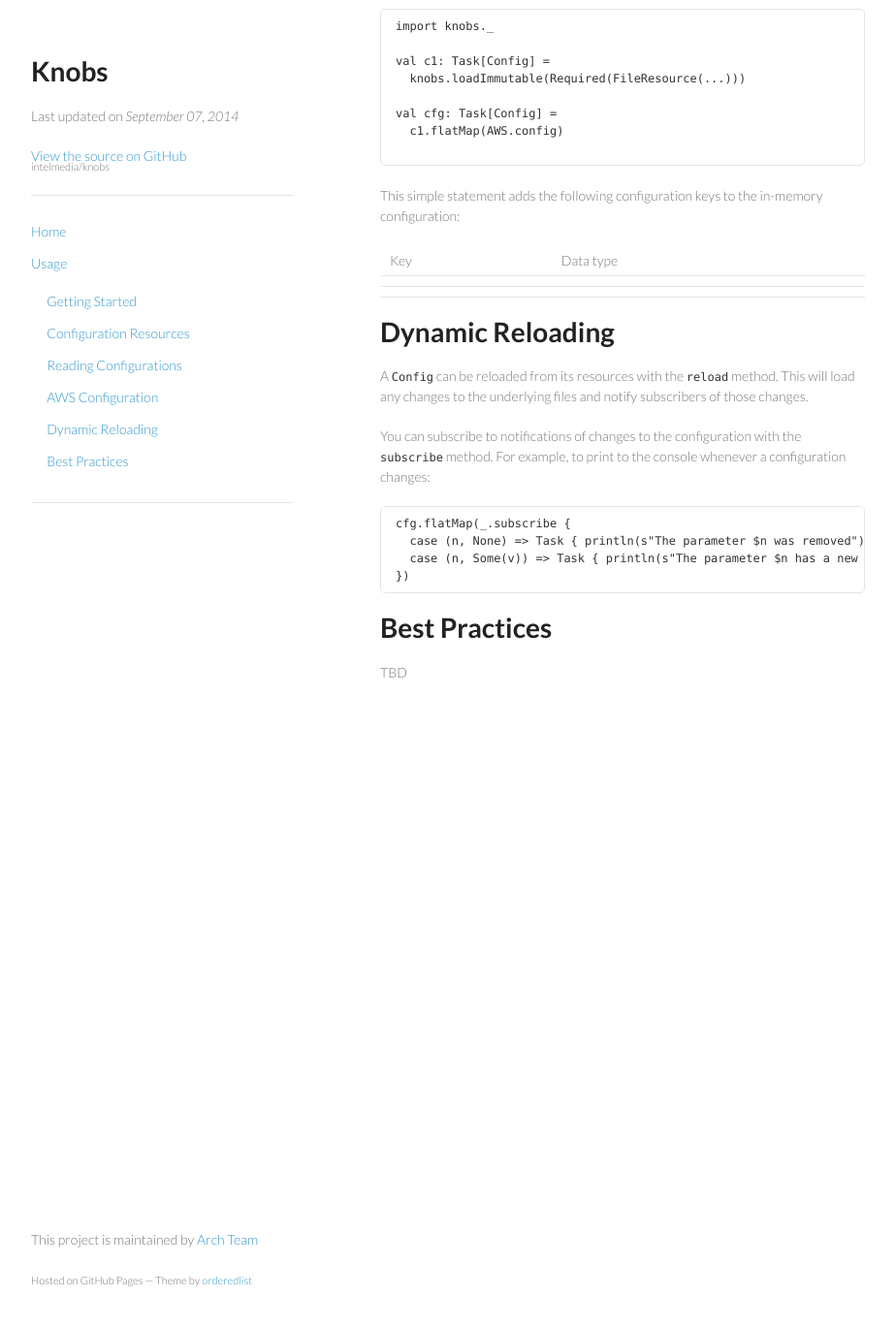
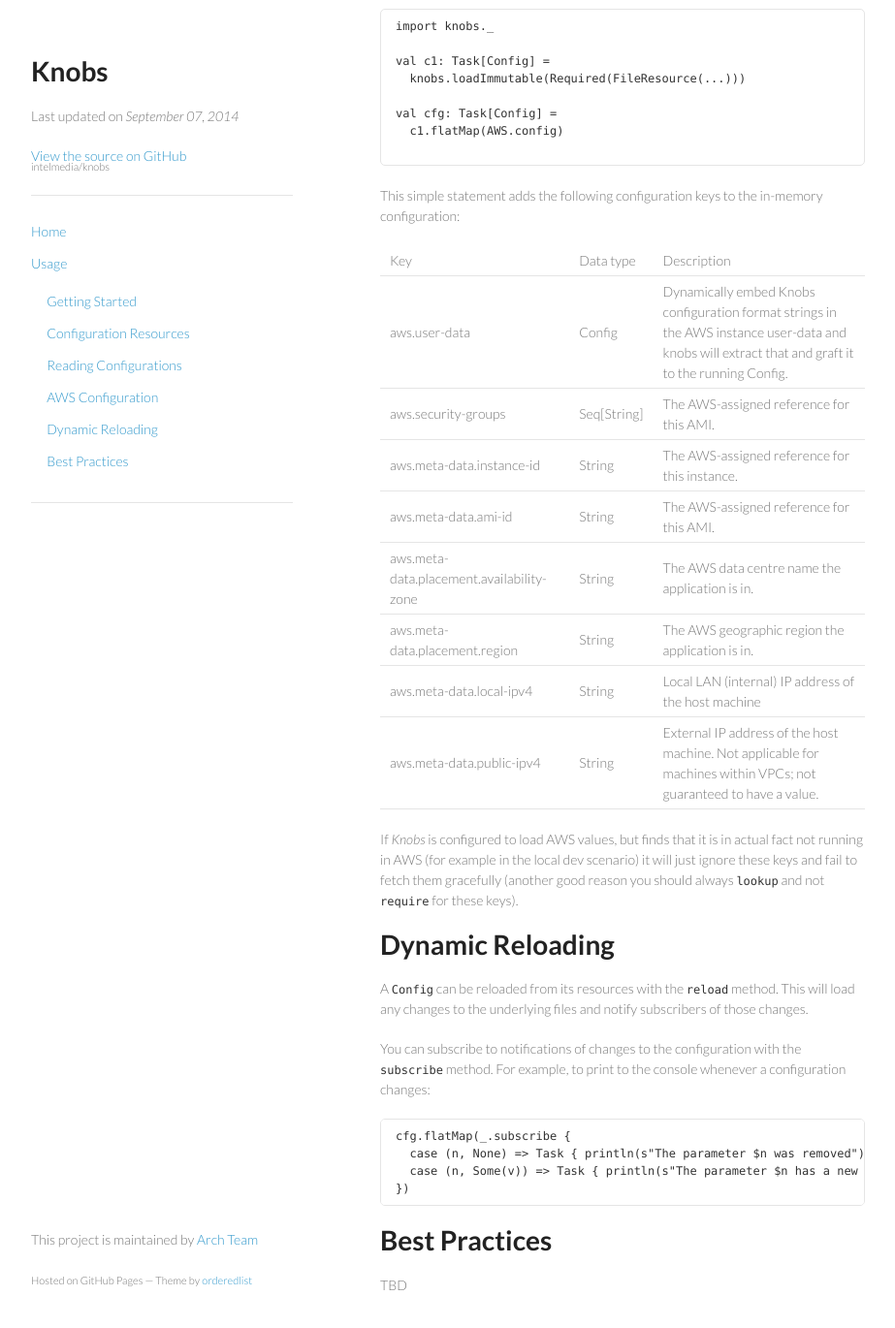
Before and after one commit to Verizon/knobs, a Jekyll site: the page built from usage/index.md, in a window 1280 px wide and 1400 px high, scrolled down 4912 px. Shown: the top 1370 px of the window at 97% size, without its empty margins (178-1101 px from the left). Built offline with Jekyll 4.4.1, drawn with Linux system fonts in a browser that asks for light colours; Markdown is read by kramdown in place of the engine named in the settings.

Commit message:
added all the automated keys the aws config adds

```diff
--- a/usage/index.md
+++ b/usage/index.md
@@ -227,20 +227,55 @@ This simple statement adds the following configuration keys to the in-memory con
     <tr>
       <td>Key</td>
       <td>Data type</td>
+      <td>Description</td>
     </tr>
   </thead>
   <tbody>
     <tr>
-      <td></td>
-      <td></td>
+      <td>aws.user-data</td>
+      <td>Config</td>
+      <td>Dynamically embed Knobs configuration format strings in the AWS instance user-data and knobs will extract that and graft it to the running Config.</td>
     </tr>
     <tr>
-      <td></td>
-      <td></td>
+      <td>aws.security-groups</td>
+      <td>Seq[String]</td>
+      <td>The AWS-assigned reference for this AMI.</td>
     </tr>
+    <tr>
+      <td>aws.meta-data.instance-id</td>
+      <td>String</td>
+      <td>The AWS-assigned reference for this instance.</td>
+    </tr>
+    <tr>
+      <td>aws.meta-data.ami-id</td>
+      <td>String</td>
+      <td>The AWS-assigned reference for this AMI.</td>
+    </tr>
+    <tr>
+      <td>aws.meta-data.placement.availability-zone</td>
+      <td>String</td>
+      <td>The AWS data centre name the application is in.</td>
+    </tr>
+    <tr>
+      <td>aws.meta-data.placement.region</td>
+      <td>String</td>
+      <td>The AWS geographic region the application is in.</td>
+    </tr>
+    <tr>
+      <td>aws.meta-data.local-ipv4</td>
+      <td>String</td>
+      <td>Local LAN (internal) IP address of the host machine</td>
+    </tr>
+    <tr>
+      <td>aws.meta-data.public-ipv4</td>
+      <td>String</td>
+      <td>External IP address of the host machine. Not applicable for machines within VPCs; not guaranteed to have a value.</td>
+    </tr>
+
   </tbody>
 </table>
 
+If *Knobs* is configured to load AWS values, but finds that it is in actual fact not running in AWS (for example in the local dev scenario) it will just ignore these keys and fail to fetch them gracefully (another good reason you should always `lookup` and not `require` for these keys).
 
 <a name="reloading"></a>
 
```
